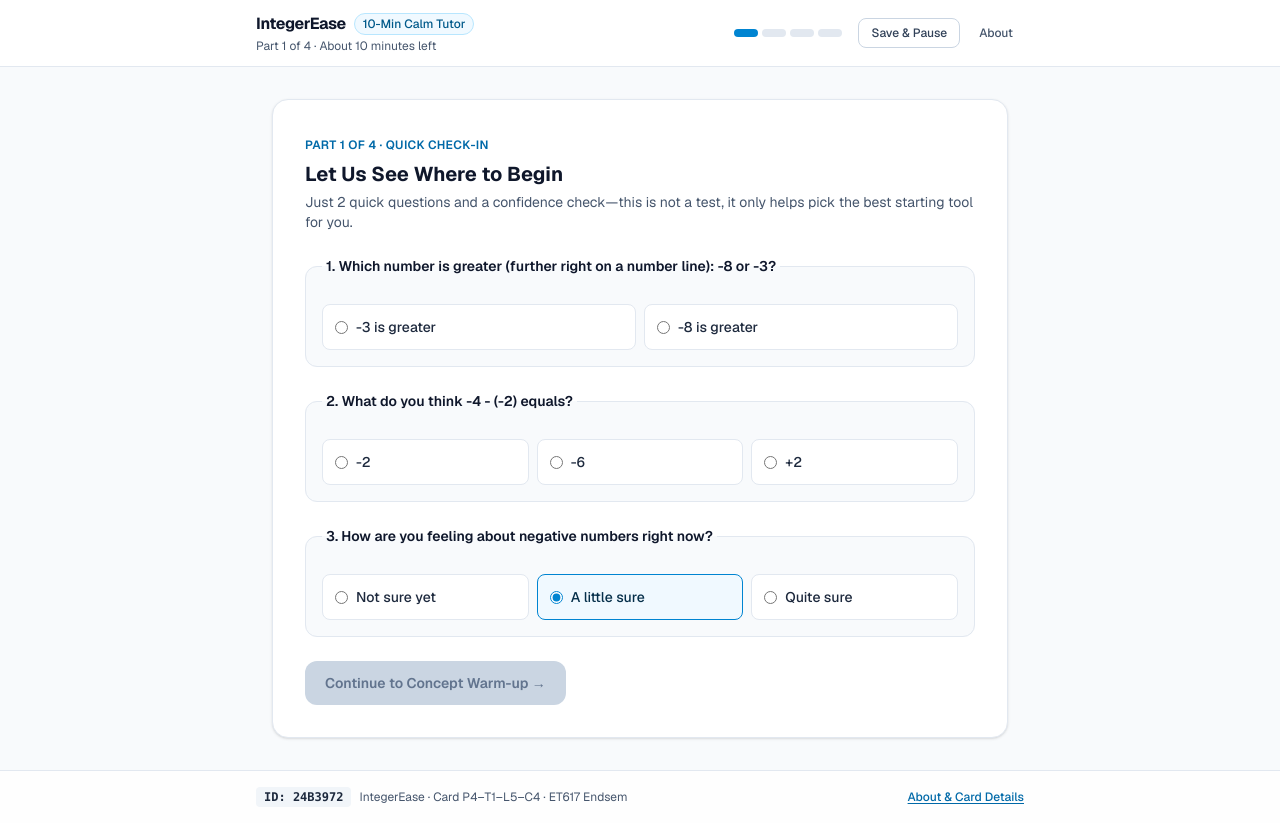
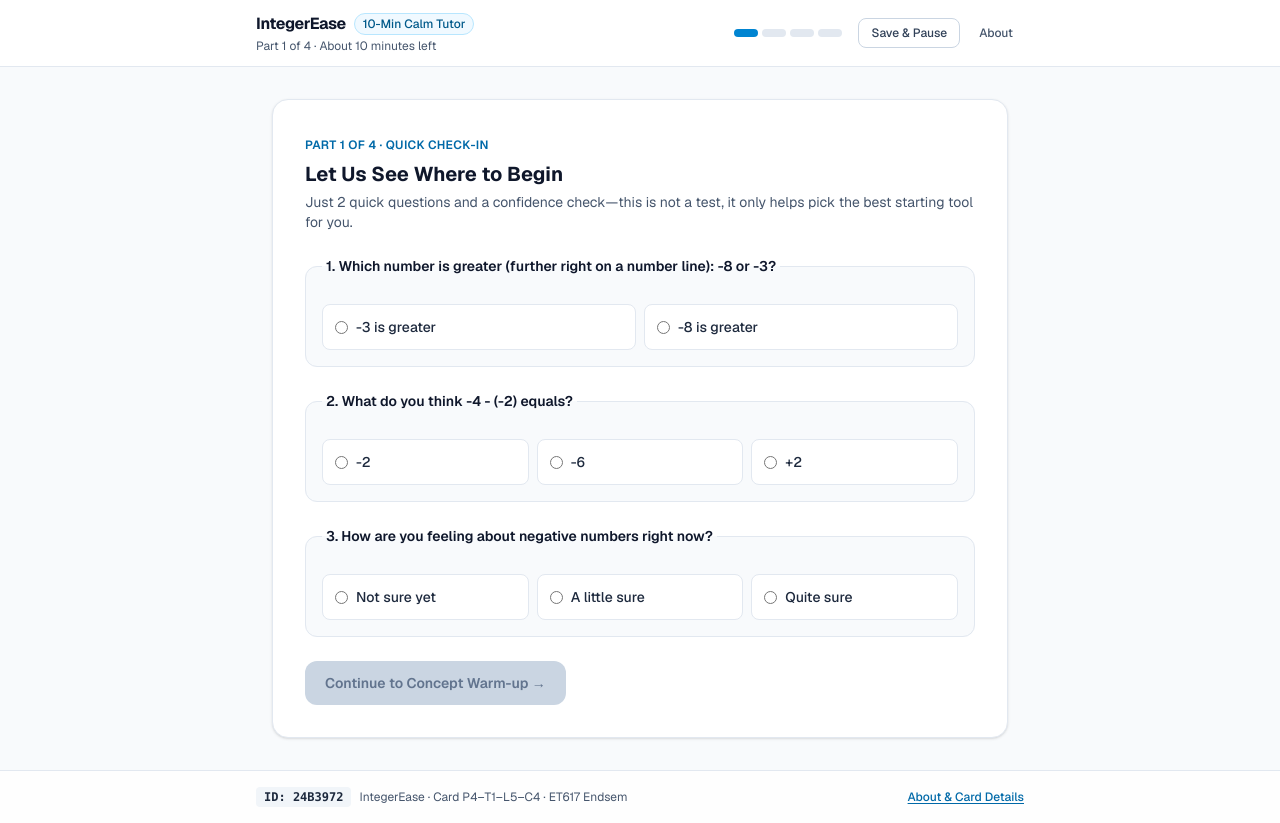
Before and after one commit to rushilbhat01/ET617-Endsem-24B3972, a Next.js app: page / in a window 1280 px wide. Both pictures are taken after a click on the button "Start 10-Minute Session". Built offline with nearby package versions, Linux system fonts and the light colour scheme.

Commit message:
Remove default confidence radio selection to avoid learner bias

```diff
--- a/src/app/page.tsx
+++ b/src/app/page.tsx
@@ -53,7 +53,7 @@ export default function HomePage() {
   const [diagCompare, setDiagCompare] = useState('');
   const [diagSub, setDiagSub] = useState('');
   const [diagConfidence, setDiagConfidence] =
-    useState<ConfidenceLevel>('A_LITTLE_SURE');
+    useState<ConfidenceLevel | null>(null);
 
   // Practice local inputs
   const [numberLineVal, setNumberLineVal] = useState<number>(0);
@@ -201,7 +201,7 @@ export default function HomePage() {
 
   const handleDiagnosticSubmit = (e: React.FormEvent) => {
     e.preventDefault();
-    if (!diagCompare || !diagSub) return;
+    if (!diagCompare || !diagSub || !diagConfidence) return;
 
     const compCorrect = diagCompare === '-3';
     const subCorrect = diagSub === '-2';
@@ -812,7 +812,7 @@ export default function HomePage() {
 
               <button
                 type="submit"
-                disabled={!diagCompare || !diagSub}
+                disabled={!diagCompare || !diagSub || !diagConfidence}
                 className="w-full rounded-xl bg-sky-600 px-5 py-3 text-sm font-semibold text-white hover:bg-sky-700 disabled:bg-slate-300 disabled:text-slate-500 sm:w-auto"
               >
                 Continue to Concept Warm-up →
```
